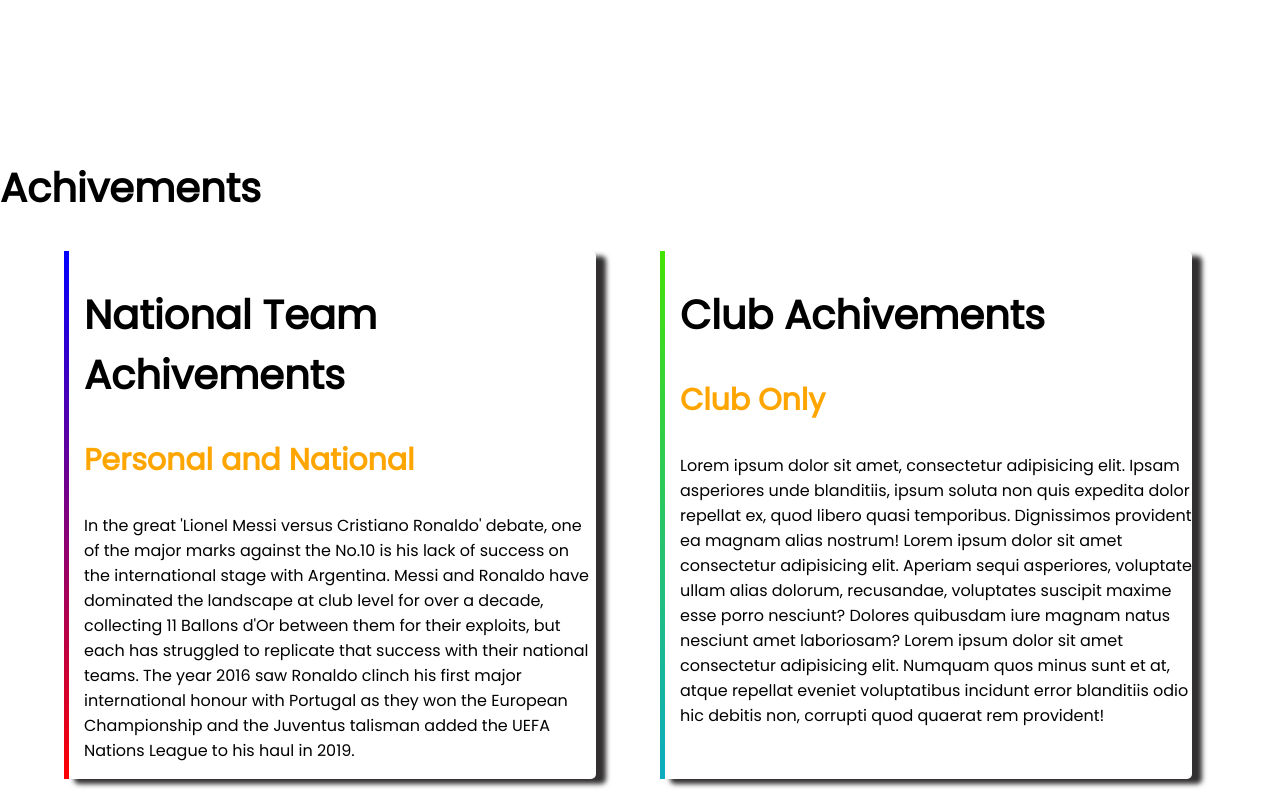
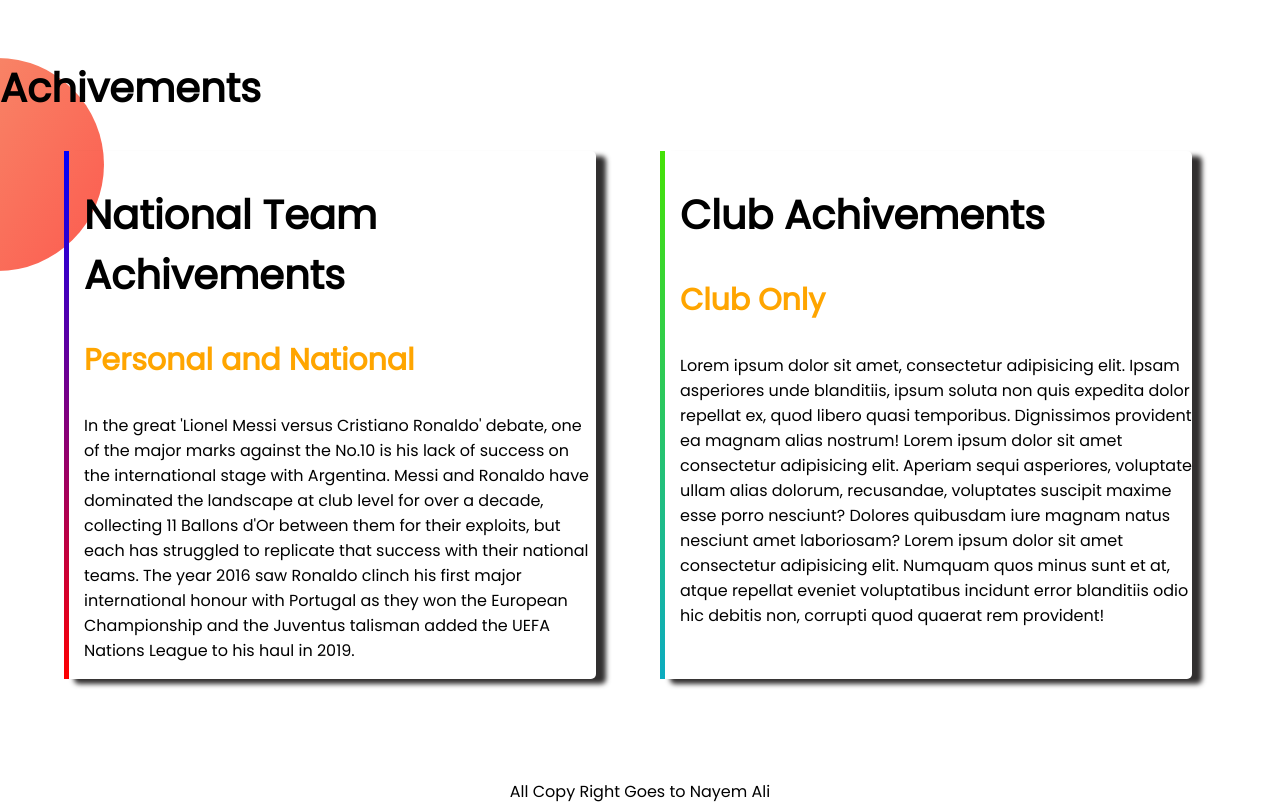
Before and after one commit to Nayem-Ali/LM10, a plain HTML site: page index.html in a window 1280 px wide. Shown: the part 978-1785 px from the top of the page. Drawn offline with Linux system fonts and the light colour scheme.

Commit message:
final deploy

```diff
--- a/style.css
+++ b/style.css
@@ -17,7 +17,7 @@
 
 .flexible{
     display: flex;
-    padding-bottom: 150px;
+    padding-bottom: 100px;
 }
 
 .half-width{
@@ -76,3 +76,8 @@
 footer{
     text-align: center;
 }
+
+.Sec3BGI{
+    background-image: url(Images/exp-bg.png);
+    background-repeat: no-repeat;
+}
```
